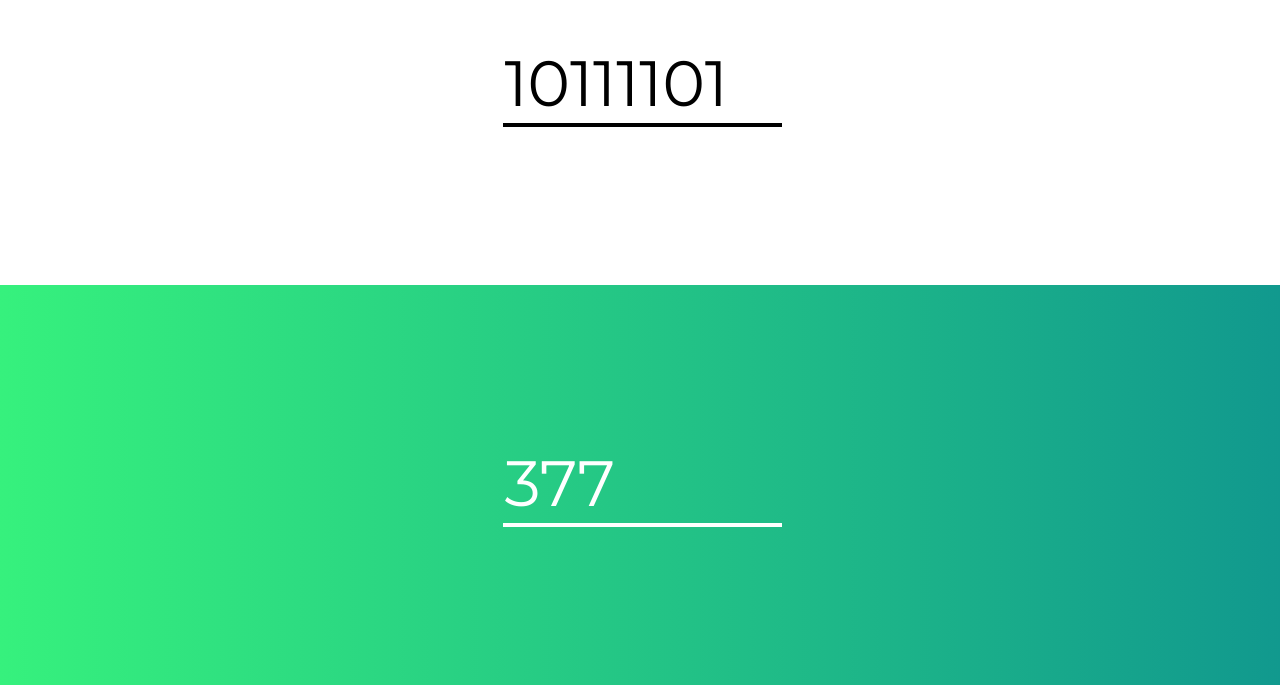
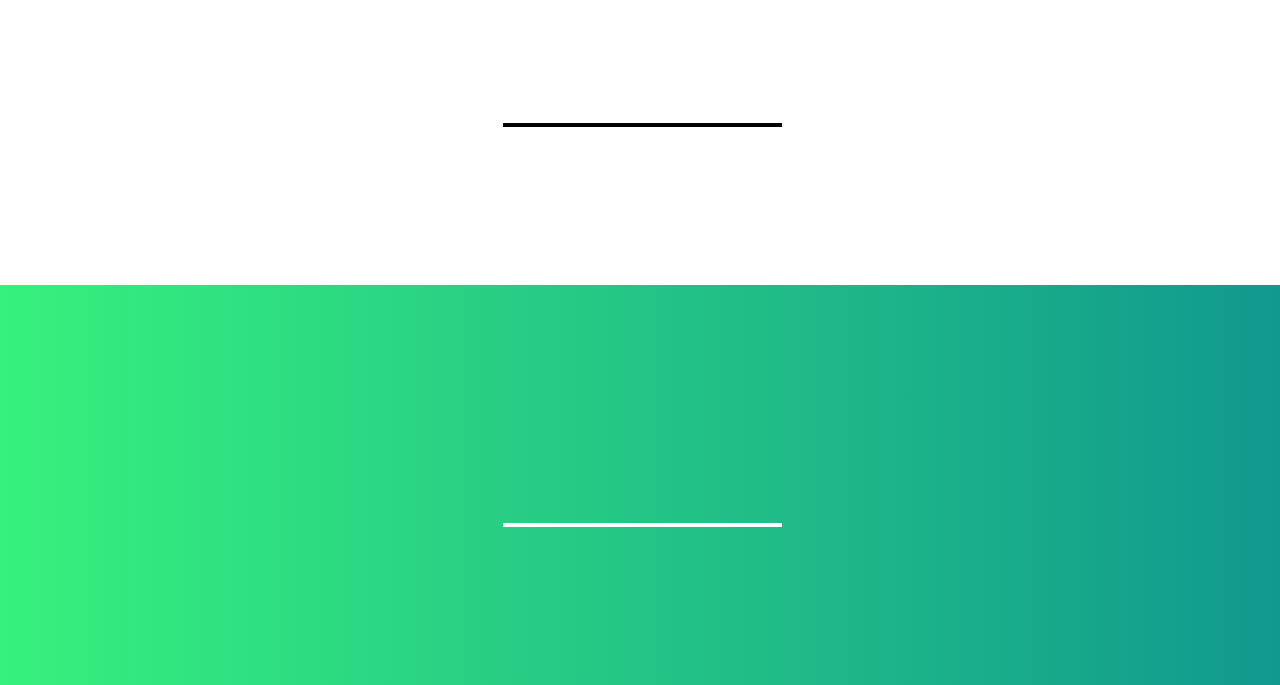
Before and after one commit to oscaramos/bintodec, a React (Create React App) app: page / in a window 1280 px wide. Shown: the part 115-800 px from the top of the page. Built offline with nearby package versions, Linux system fonts and the light colour scheme.

Commit message:
Bonus: Decimal to binary

```diff
--- a/src/App.js
+++ b/src/App.js
@@ -5,21 +5,30 @@ class App extends React.Component {
   constructor(props) {
     super(props);
     this.state = {
-      binary: '10111101',
-      decimal: '377'
+      binary: '',
+      decimal: ''
     };
   }
 
   bin2dec = binary => {
     return binary.split('').reverse().reduce(
       (prev, value, index) => prev + value * (2 ** index)
-    , 0)
+      , 0)
   };
+
+  dec2bin = decimal => {
+    let binary = '';
+    while (decimal) {
+      binary = (decimal%2 ? '1' : '0') + binary;
+      decimal = Math.floor(decimal/2);
+    }
+    return binary;
+  }
 
   changeBinary = (e) => {
     const binary = e.target.value;
     const isValidInput = /^[01]*$/.test(binary);
-    if(isValidInput)
+    if (isValidInput)
       this.setState({
         binary,
         decimal: this.bin2dec(binary)
@@ -29,7 +38,17 @@ class App extends React.Component {
   };
 
   changeDecimal = (e) => {
-    this.setState({decimal: e.target.value});
+    const decimal = e.target.value;
+    const isValidInput = /^[\d]*$/.test(decimal);
+    if (isValidInput) {
+      this.setState({
+        decimal,
+        binary: this.dec2bin(decimal)
+      });
+    }
+    else {
+      alert('Only valid numbers');
+    }
   };
 
   render() {
@@ -38,7 +57,7 @@ class App extends React.Component {
       <div className='App'>
         <div className='bin'>
           <div className='bin-form'>
-            <input type='text' className='binary-text' value={binary} onChange={this.changeBinary}/>
+            <input type='text' className='binary-text' value={binary} onChange={this.changeBinary} />
             <div className='binary-line' />
           </div>
         </div>
```
